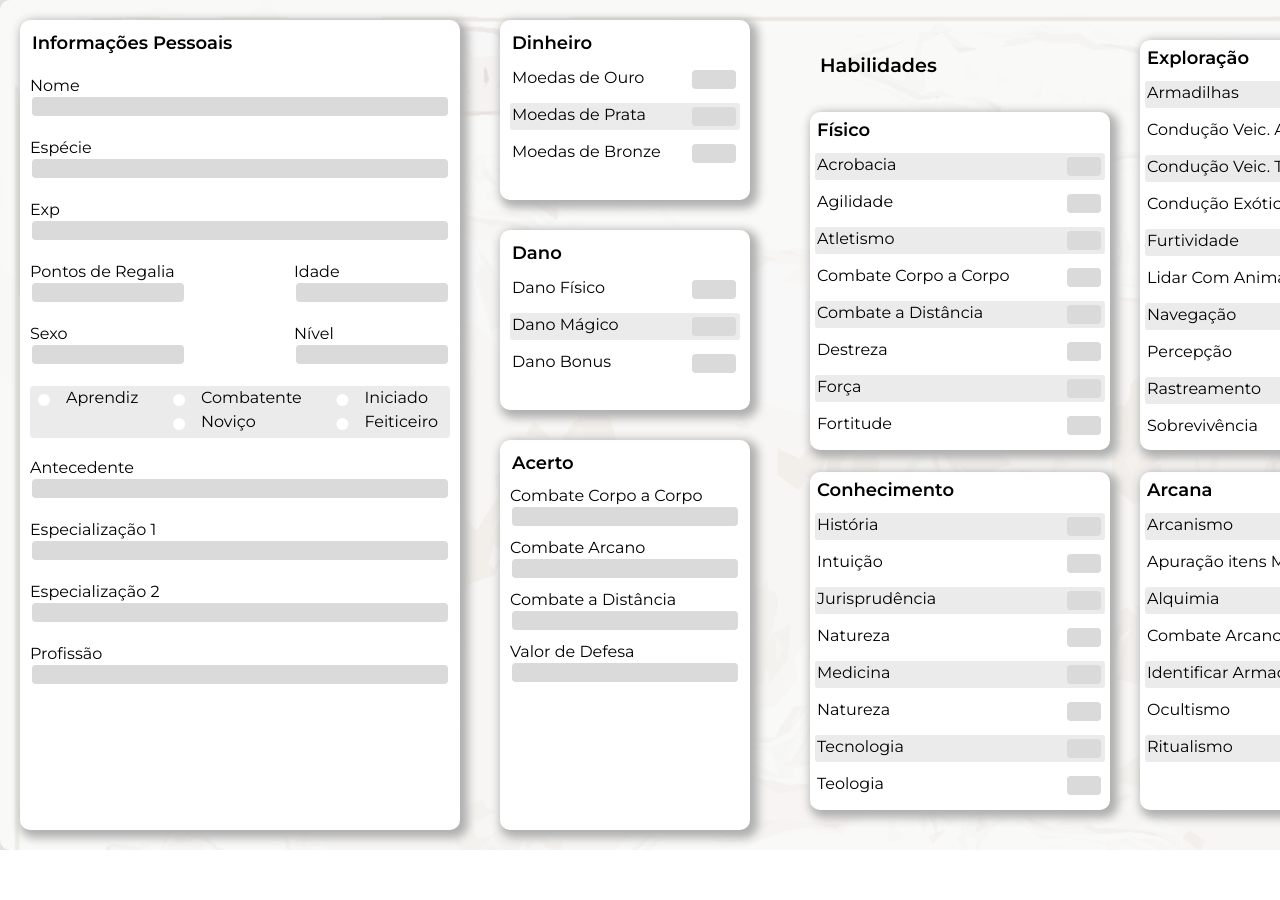
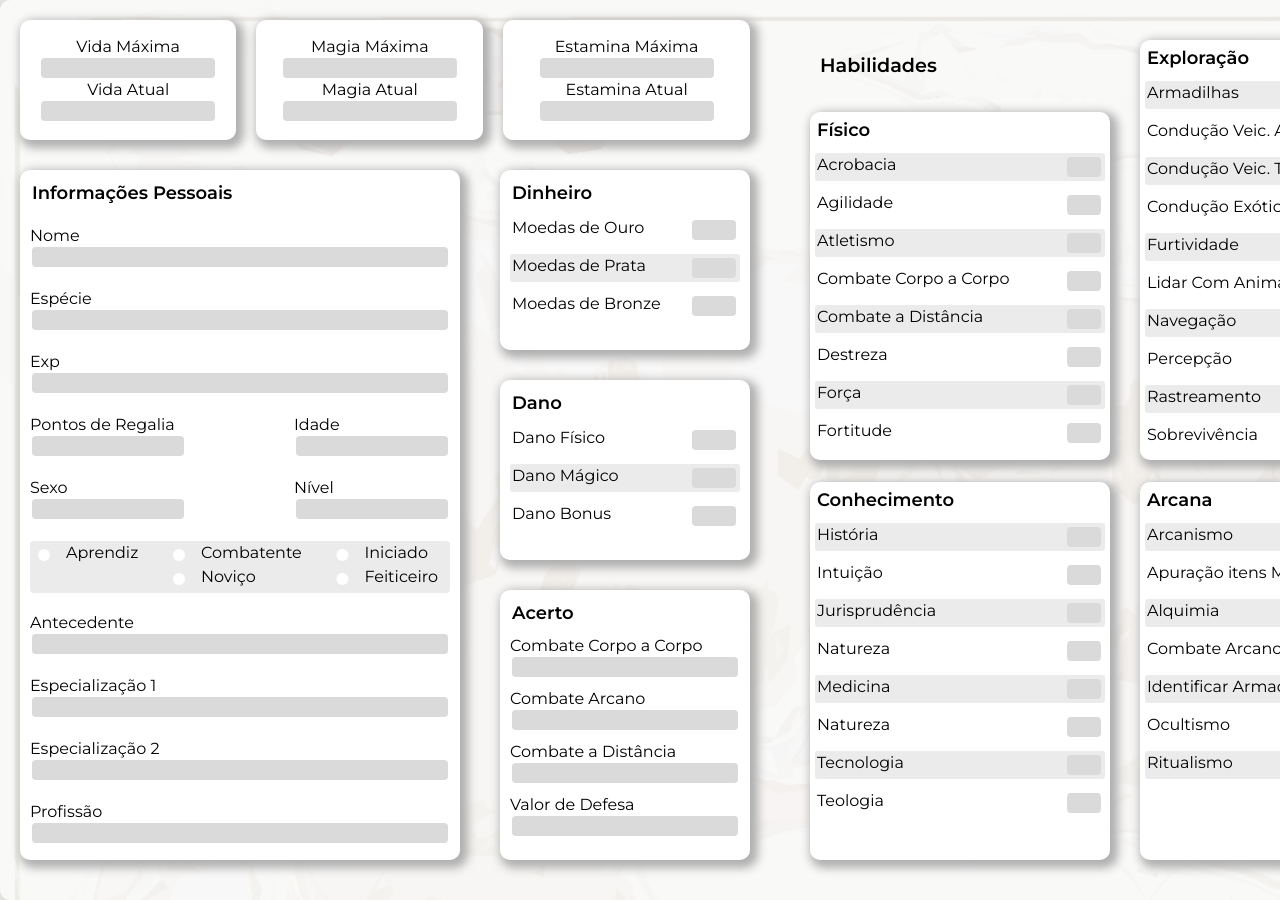
Before and after one commit to wedsneyAlvesDomingos/ficha-contos-e-fabulas, a plain HTML site: page character_sheet.html in a window 1280 px wide. Shown: the top 900 px of the page. Before the commit the page ends 850 px from the top, so only its background shows below. Drawn offline with Linux system fonts and the light colour scheme; a web font is replaced by a local one.

Commit message:
hp magia e estamina add

```diff
--- a/character_sheet.css
+++ b/character_sheet.css
@@ -35,7 +35,10 @@ input{
     border-radius: 4px;
     border-width: 0px;
     background: #dadada;
-   text-align: center;
+    text-align: center;
+    color: rgb(27, 27, 27) ;
+    font-family: 'Montserrat', sans-serif;
+    font-weight: 600;
 }
 
 input[type="checkbox"] {
@@ -48,7 +51,7 @@ input[type="checkbox"] {
 .grid-ficha{
     display: grid;
     grid-template-columns: 180px 220px 250px 300px 350px 300px  ;
-    grid-template-rows:  180px 180px 180px 180px  ;
+    grid-template-rows:  120px 180px 180px 180px 80px  ;
     border-radius: 10px;
     border-color: rgb(255, 255, 255);
     background: rgba(255,255,255, 0.8);
@@ -63,8 +66,52 @@ input[type="checkbox"] {
 
 
 }
+
+.vidaMagia{
+    grid-area:1/1/2/4 ;
+    display: flex;
+    flex-direction: row;
+    justify-content:space-evenly;
+    gap: 20px;
+
+
+    text-align: center;
+}
+.vida{
+    display: flex;
+    flex-direction: column;
+    border-radius: 10px;
+    border-color: rgb(255, 255, 255);
+    background: rgb(255, 255, 255);
+    box-shadow: 4px 4px 10px 4px #afafaf ;
+    border-style:ridge;
+    border-width: 0px;
+    justify-content: center;
+}
+.magia{
+    display: flex;
+    flex-direction: column;
+    border-radius: 10px;
+    border-color: rgb(255, 255, 255);
+    background: rgb(255, 255, 255);
+    box-shadow: 4px 4px 10px 4px #afafaf ;
+    border-style:ridge;
+    border-width: 0px;
+    justify-content: center;
+}
+.estamina{
+    display: flex;
+    flex-direction: column;
+    border-radius: 10px;
+    border-color: rgb(255, 255, 255);
+    background: rgb(255, 255, 255);
+    box-shadow: 4px 4px 10px 4px #afafaf ;
+    border-style:ridge;
+    border-width: 0px;
+    justify-content: center;
+}
 .nomeEspecie{
-grid-area:1/1/5/3 ;
+grid-area:2/1/6/3 ;
 display: flex;
 flex-direction: column;
 justify-content:start;
@@ -76,6 +123,7 @@ box-shadow: 4px 4px 10px 4px #afafaf ;
 border-style:ridge;
 border-width: 0px;
 padding: 10px;
+margin-bottom: 20px;
 }
 .ficha__nome{
 display: flex;
@@ -160,13 +208,13 @@ justify-content: center;
 }
 
 .ficha__dados__dano{
-grid-area: 3/ 3 / 5/ 4;
+grid-area: 4/ 3 / 6/ 4;
 display: flex;
 flex-direction: column;
 border-radius: 10px;
 border-color: rgb(255, 255, 255);
-   background: #ffffff;
-
+background: #ffffff;
+margin-bottom: 20px;
 box-shadow: 4px 4px 10px 4px #afafaf ;
 border-style:ridge;
 border-width: 0px;
@@ -205,7 +253,7 @@ justify-content: left;
     display: flex;
     flex-direction: column;
     gap: 10px;
-    grid-area: 2/ 3 / 3/ 4;
+    grid-area: 3/ 3 / 4/ 4;
     border-radius: 10px;
     border-color: rgb(255, 255, 255);
  background: #ffffff;    box-shadow: 4px 4px 10px 4px #afafaf ;
@@ -242,7 +290,7 @@ background: lightgray;
     display: flex;
     flex-direction: column;
     gap: 10px;
-    grid-area: 1/ 3 / 2/ 4;
+    grid-area: 2/ 3 / 3/ 4;
       border-radius: 10px;
     border-color: rgb(255, 255, 255);
     background: #ffffff;
@@ -281,11 +329,11 @@ p{
 }
 
 .quadroHabilidade{
-    grid-area: 1/ 4 / 5 / 7;
+    grid-area: 1/ 4 / 6/ 7;
     padding: 20px;
     display: grid;
     grid-template-columns: 135px  135px  135px  135px  135px  175px ;
-    grid-template-rows: 50px  50px  50px  50px  50px  50px  50px  50px   ;
+    grid-template-rows: 50px  50px  50px  60px  50px  50px  50px  50px   ;
     column-gap: 30px;
     row-gap: 22px;
 
--- a/character_sheet.html
+++ b/character_sheet.html
@@ -11,6 +11,41 @@
     <body>
         <!--corpo da ficha -->
         <main class="grid-ficha">
+            <div class="vidaMagia">
+                <div class="vida">
+                    <div class="status">
+                    <label for="inputVidaMaxima">Vida Máxima</label>
+                    <input type="number" class="inputVidaMaxima" min="0">
+                    </div>
+                    <div class="status">
+                        <label for="inputVida">Vida Atual</label>
+                        <input type="number" class="inputVida" min="0">
+                    </div>
+                </div>
+                <div class="magia">
+                    <div class="status">
+                    <label for="inputMagiaMaxima">Magia Máxima</label>
+                    <input type="number" class="inputMagiaMaxima" min="0">
+                    </div>
+                    <div class="status">
+                        <label for="inputMagia">Magia Atual</label>
+                        <input type="number" class="inputMagia" min="0">
+                    </div>
+
+                </div>
+                <div class="estamina">
+                    <div class="status">
+                    <label for="inputEstaminaMaxima">Estamina Máxima</label>
+                    <input type="number" class="inputEstaminaMaxima" min="0">
+                    </div>
+                    <div class="status">
+                        <label for="inputEstamina">Estamina Atual</label>
+                        <input type="number" class="inputEstamina" min="0">
+                    </div>
+
+                </div>
+
+            </div>
             <form class="nomeEspecie">
                 <p>Informações Pessoais</p>
                 <!--nome -->
```
